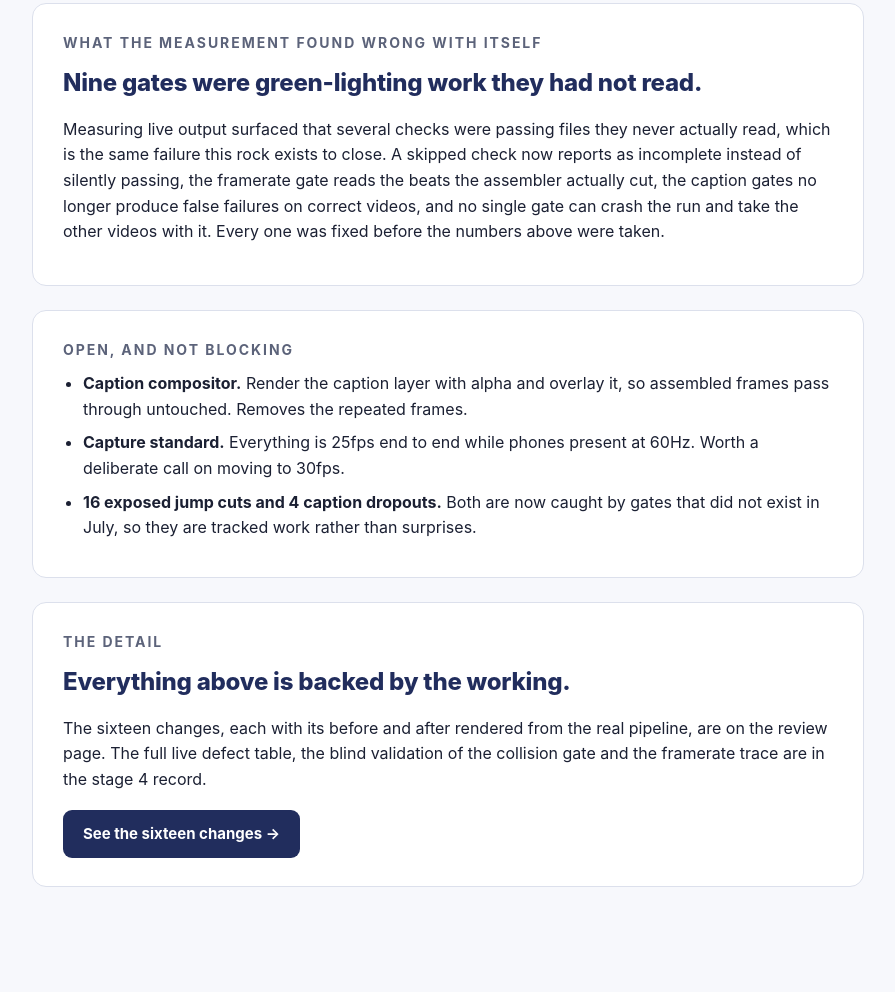
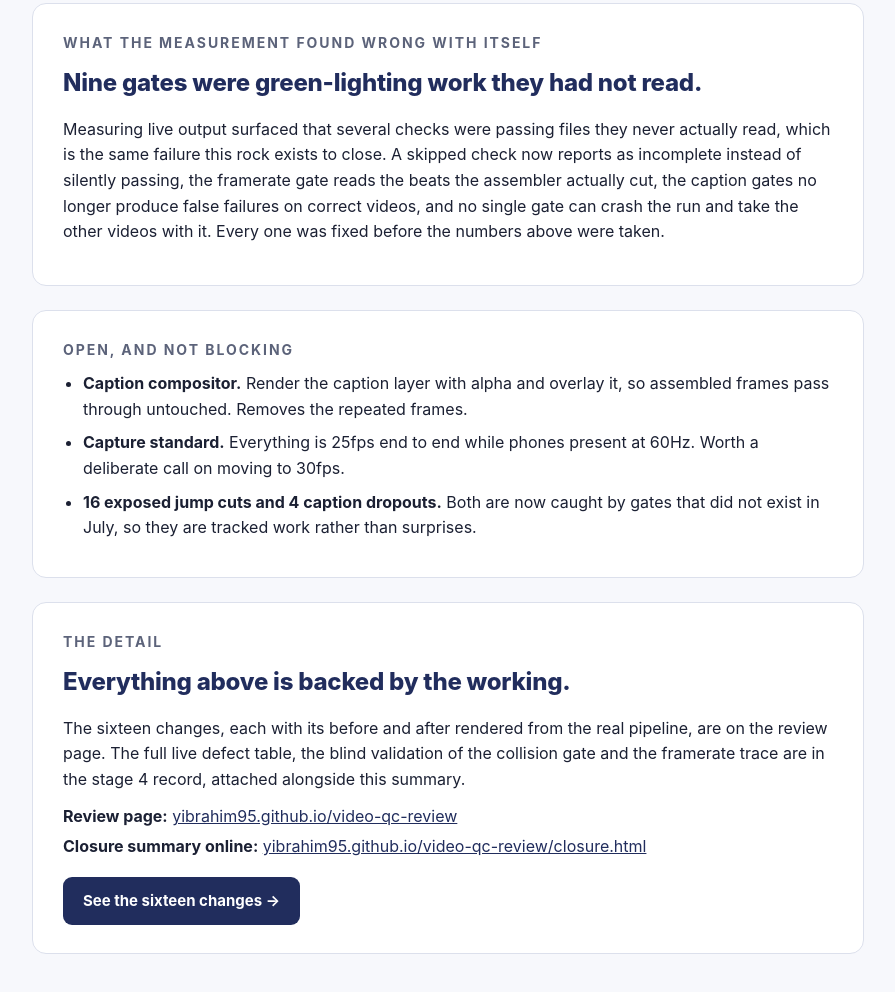
Before and after one commit to yibrahim95/video-qc-review, a plain HTML site: page closure.html in a window 1280 px wide. Shown: the part 1847-2839 px from the top of the page, without its empty margins (192-1087 px from the left). Drawn offline with Linux system fonts and the light colour scheme.

Commit message:
closure: name the review and closure URLs so the print version is self-contained

```diff
--- a/closure.html
+++ b/closure.html
@@ -149,7 +149,11 @@
   <h3>Everything above is backed by the working.</h3>
   <p>The sixteen changes, each with its before and after rendered from the real pipeline, are on
   the review page. The full live defect table, the blind validation of the collision gate and the
-  framerate trace are in the stage 4 record.</p>
+  framerate trace are in the stage 4 record, attached alongside this summary.</p>
+  <p style="margin-bottom:4px"><b>Review page:</b>
+  <a href="https://yibrahim95.github.io/video-qc-review/">yibrahim95.github.io/video-qc-review</a></p>
+  <p><b>Closure summary online:</b>
+  <a href="https://yibrahim95.github.io/video-qc-review/closure.html">yibrahim95.github.io/video-qc-review/closure.html</a></p>
   <a class="cta" href="./index.html">See the sixteen changes &rarr;</a>
 </section>
 
```
